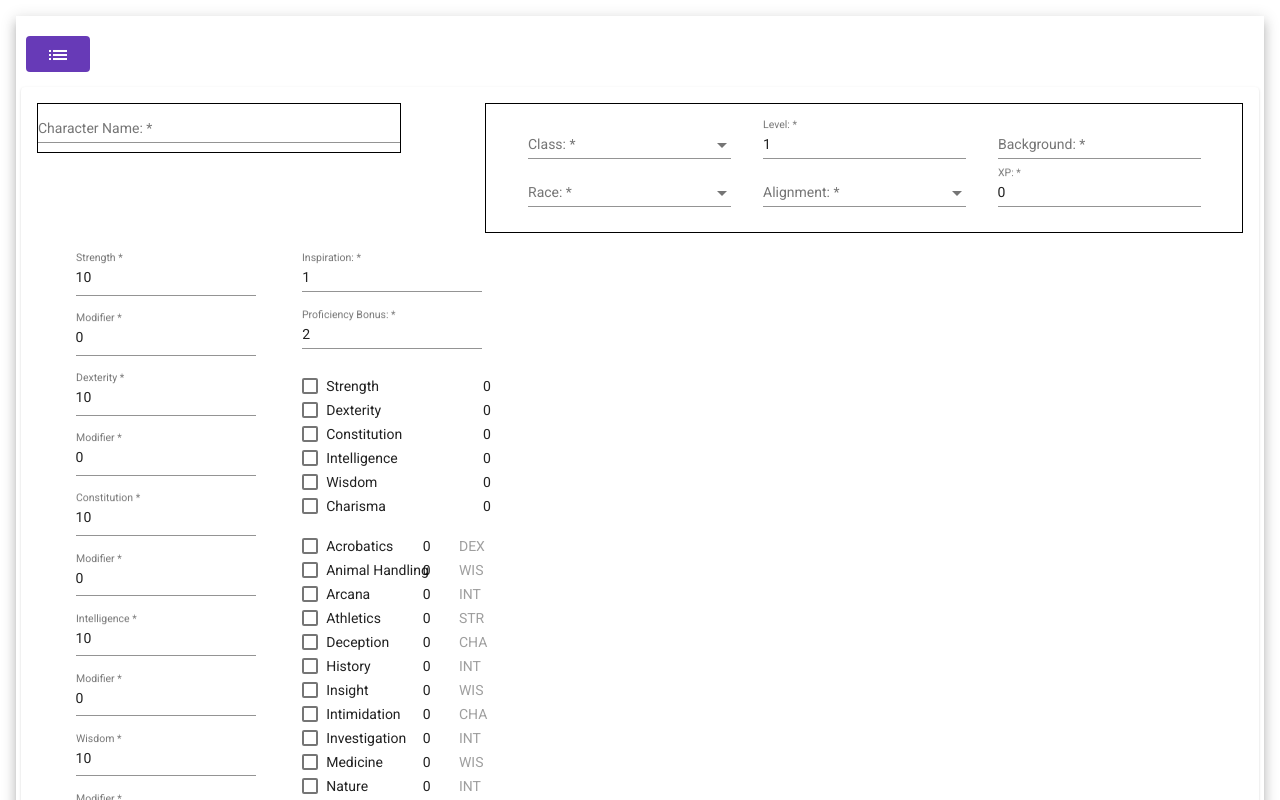
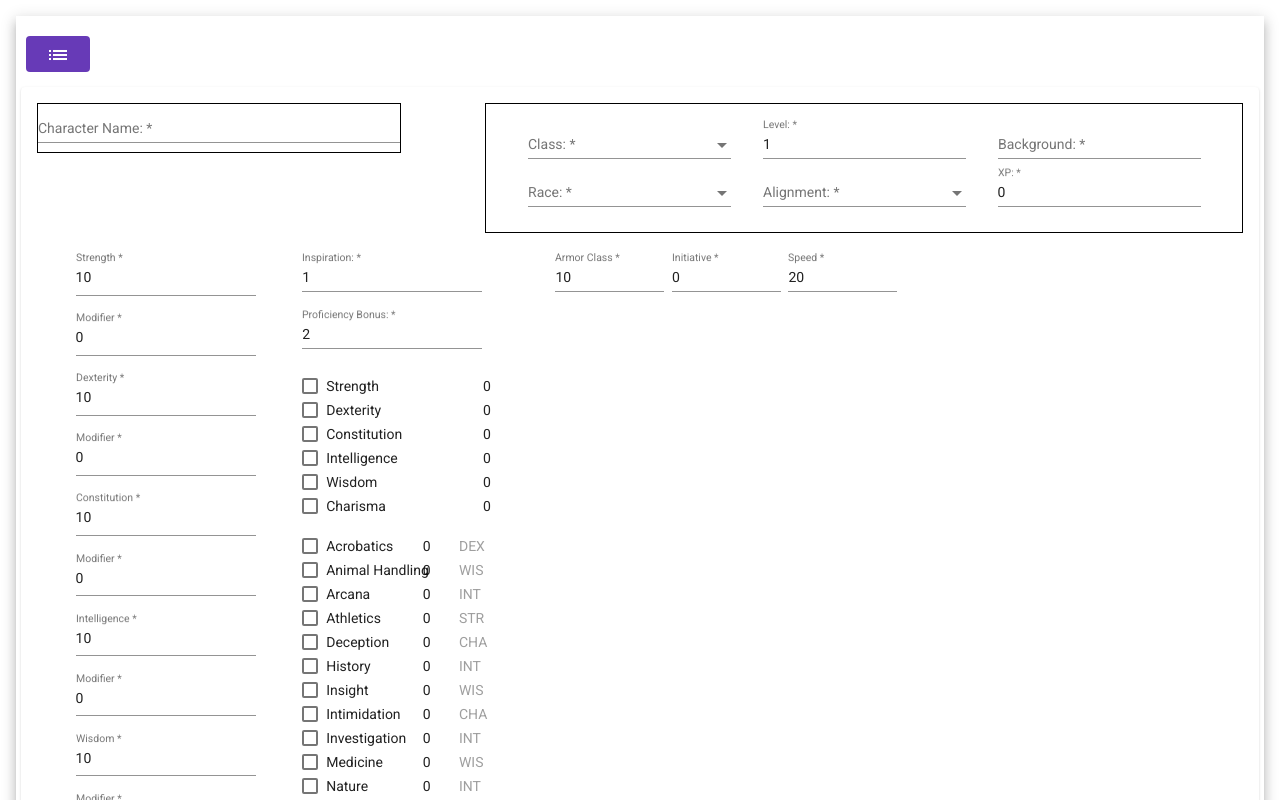
Before and after one commit to rileyjsumner/D-D-Character-Builder, an Angular app: page /characters/add in a window 1280 px wide. Shown: the top 800 px of the page. Built offline with nearby package versions, Linux system fonts and the light colour scheme.

Commit message:
initiative

```diff
--- a/src/app/character-modules/character-add/character-add.component.html
+++ b/src/app/character-modules/character-add/character-add.component.html
@@ -110,6 +110,22 @@
               </div>
             </div>
           </div>
+          <div class="character-stats">
+            <div class="quick-stats">
+              <mat-form-field>
+                <mat-label>Armor Class</mat-label>
+                <input matInput type="number" formControlName="armorClass" [errorStateMatcher]="matcher"/>
+              </mat-form-field>
+              <mat-form-field>
+                <mat-label>Initiative</mat-label>
+                <input matInput type="number" formControlName="initiative" [errorStateMatcher]="matcher"/>
+              </mat-form-field>
+              <mat-form-field>
+                <mat-label>Speed</mat-label>
+                <input matInput type="number" formControlName="speed" [errorStateMatcher]="matcher"/>
+              </mat-form-field>
+            </div>
+          </div>
         </div>
       </div>
 
--- a/src/app/character-modules/character-add/character-add.component.scss
+++ b/src/app/character-modules/character-add/character-add.component.scss
@@ -133,6 +133,27 @@
           }
         }
       }
+
+      .character-stats {
+
+        display: flex;
+        flex-wrap: wrap;
+        width: 30%;
+
+        .quick-stats {
+
+          display: flex;
+          flex-wrap: nowrap;
+          width: 100%;
+
+          mat-form-field {
+
+            width: 30%;
+            justify-content: space-between;
+            margin: 0 .25rem;
+          }
+        }
+      }
     }
 
   }
--- a/src/app/character-modules/character-add/character-add.component.ts
+++ b/src/app/character-modules/character-add/character-add.component.ts
@@ -202,6 +202,7 @@
       }
     }
     this.updateSavingThrow(ability);
+    this.updateInitiative();
 
     for(let skill of this.skills) {
       this.updateSkill(skill)
@@ -370,6 +371,10 @@
     this.updateProficiency();
   }
 
+  updateInitiative() {
+    this.characterForm.patchValue({initiative: this.characterForm.value.DexterityAM});
+  }
+
   static getAbilityModifier(score) {
     score -= score % 2;
     return Math.ceil((score - 10) / 2);
```
